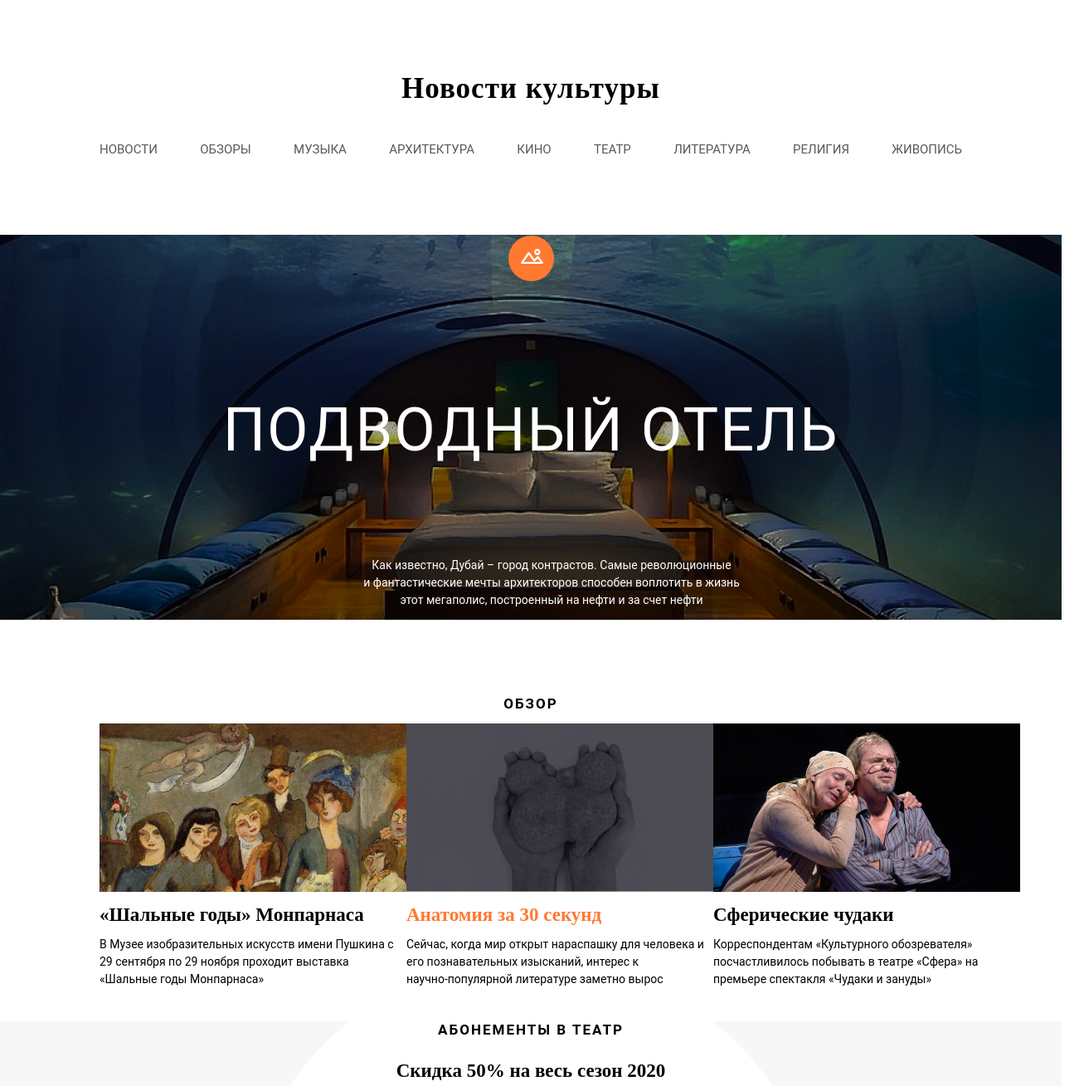
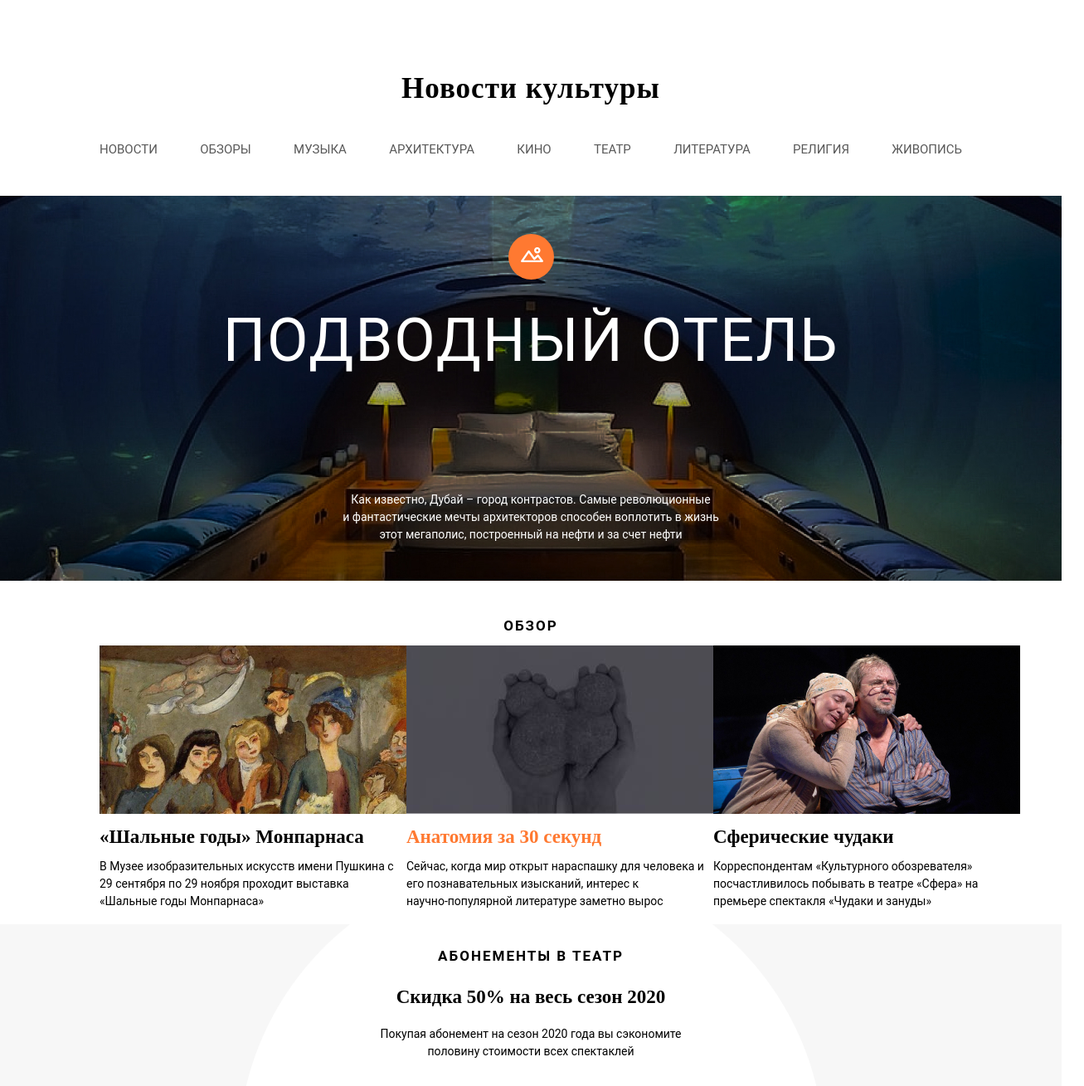
Before and after one commit to trroyka/culture, a plain HTML site: page index.html in a window 1280 px wide. Shown: the top 1309 px of the page at 83% size, 1307 px wide, since content can reach past the window. Drawn offline with Linux system fonts and the light colour scheme.

Commit message:
Комментарии

```diff
--- a/css/style.css
+++ b/css/style.css
@@ -44,14 +44,14 @@ body{
     background: url(../img/Hotel-11.jpg) no-repeat 50% 50%;
     width: 100%;
     height: 464px;
-    padding: 48px 0 46px;
     display: flex;
     flex-direction: column;
     justify-content: space-between;
     align-items: center;
 }
 .promo-img{
-    margin-bottom: 42px;
+    margin-top: 46px;
+    margin-bottom: 32px;
 }
 .promo-title{
     font-size: 72px;
@@ -61,6 +61,8 @@ body{
     letter-spacing: 2px;
     text-transform: uppercase;
     color: #FFFFFF;
+    margin-block-start: 0;
+    margin-block-end: 139px;
 }
 .promo-text{
     font-family: Roboto;
@@ -70,7 +72,8 @@ body{
     line-height: 21px;
     text-align: center;
     color: #FFFFFF;
-    padding-left: 50px;
+    margin-block-start: 0;
+    margin-block-end: 48px;
 }
 .section-title{
     font-family: Roboto;
@@ -83,6 +86,9 @@ body{
     text-align: center;
     text-transform: uppercase;
     margin-top: 44px;
+}
+.section-title.section-title_ab{
+    margin-top:0;
 }
 
 .cards {
@@ -128,9 +134,10 @@ body{
     background:#F7F7F7 url(../img/Ellipse.png) no-repeat 50% 50%;
     margin-top:10px;
 }
-.ab{
-    margin-top: 33px;
+.abonement-container{
+    padding-top: 28px;
 }
+
 .abonement-text{
     width:100%;
     height: 63px;
@@ -207,9 +214,8 @@ body{
 
 .line{
     align-items:center;
-    width: 1170px;
+    width: 100%;
     height: 0px;
-    margin-left: 135px;
     margin-top: 46px;
     opacity: 0.4;
     border: 1px solid #FFFFFF;
--- a/index.html
+++ b/index.html
@@ -94,9 +94,8 @@
         </div>
 
         <div class="abonement">
-            <div class="section-heading">
-                <h2 class="section-title ab">Абонементы в театр</h2>
-            </div>
+            <div class="abonement-container">
+                <h2 class="section-title section-title_ab">Абонементы в театр</h2>
             <h2 class="abonement-title">Скидка 50% на весь сезон 2020</h1>
                 <p class="abonement-text">Покупая абонемент на сезон 2020 года
                     вы сэкономите </br> половину стоимости всех спектаклей</p>
@@ -110,6 +109,8 @@
                             <div class="button-text">смотреть</div>
                             <img href="img/Arrow forward.svg">
                         </button>
+            </div>
+
         </div>
     </main>
 
@@ -127,9 +128,9 @@
                 <a href="#" class="footer-link">религия</a>
                 <a href="#" class="footer-link">живопись</a>
             </nav>
+            <div class="line"></div>
+        </div>
 
-        </div>
-        <div class="line"></div>
         <div class="social-links">
             <a href="#">
                 <div class="social-link inst"></div>
```
